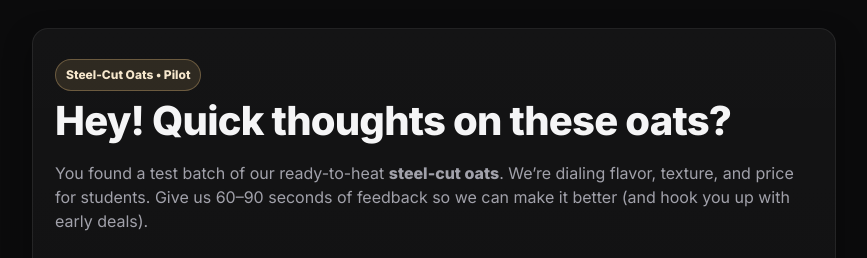
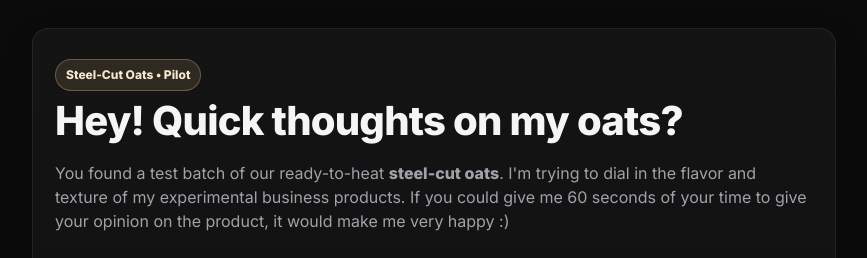
Before and after one commit to blake-henderson1819/BrickBites, a plain HTML site: page steelcut/index.html in a window 1280 px wide. Shown: the top 258 px of the page, without its empty margins (206-1073 px from the left). Drawn offline with Linux system fonts and the light colour scheme; grey boxes are pictures that could not be loaded.

Commit message:
Updated oats page

```diff
--- a/steelcut/index.html
+++ b/steelcut/index.html
@@ -67,8 +67,9 @@
     <div class="card">
       <header>
         <span class="tag">Steel-Cut Oats • Pilot</span>
-        <h1>Hey! Quick thoughts on these oats?</h1>
-        <p class="lead">You found a test batch of our ready-to-heat <strong>steel-cut oats</strong>. We’re dialing flavor, texture, and price for students. Give us 60–90 seconds of feedback so we can make it better (and hook you up with early deals).</p>
+        <h1>Hey! Quick thoughts on my oats?</h1>
+        <p class="lead">You found a test batch of our ready-to-heat <strong>steel-cut oats</strong>. I'm trying to dial in the flavor and texture of my experimental business products. If you could
+        give me 60 seconds of your time to give your opinion on the product, it would make me very happy :)</p>
       </header>
       <section>
         <iframe class="frame" title="Steel-Cut Oats Feedback"
```
